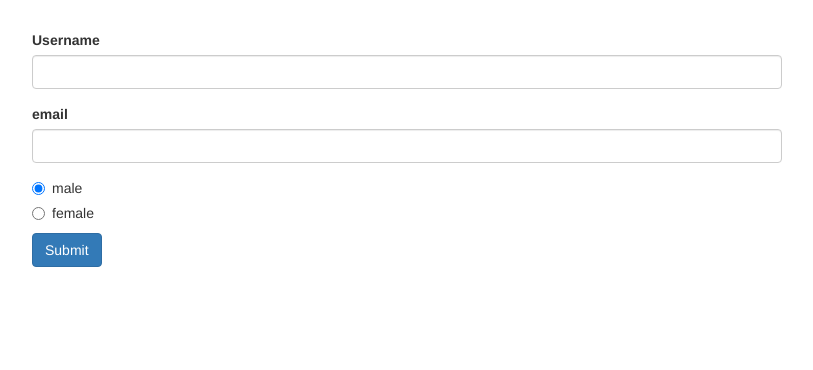
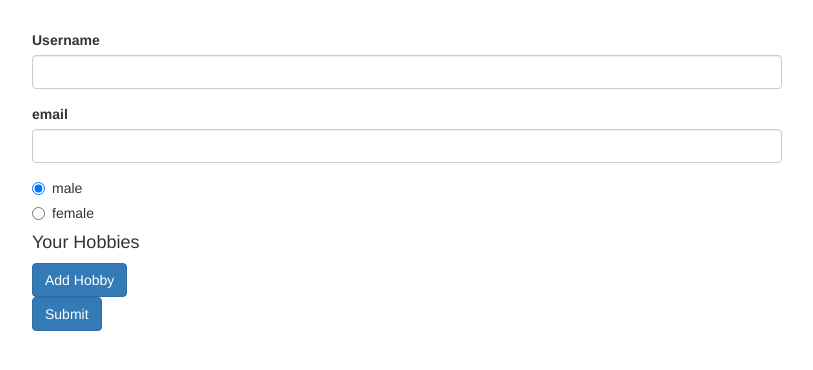
Before and after one commit to bolajiadeyemi/forms-reactive-start, an Angular app: page / in a window 1280 px wide. Shown: the top 370 px of the page, without its empty margins (233-1046 px from the left). Built offline with nearby package versions, Linux system fonts and the light colour scheme.

Commit message:
add dynamic controls

```diff
--- a/src/app/app.component.html
+++ b/src/app/app.component.html
@@ -34,6 +34,21 @@
               [value]="gender">{{ gender }}
           </label>
         </div>
+        <div formArrayName="hobbies">
+          <h4>Your Hobbies</h4>
+          <button
+          type="button"
+          class="btn btn-primary"
+          (click)="onAddHobby()"
+          >Add Hobby</button>
+
+          <div
+          class="form-control"
+          *ngFor="let hobbyControl of signupForm.get('hobbies').controls; let i = index"
+          >
+            <input type="text" class="form-control" [formControlName]="i">
+          </div>
+        </div>
         <span class="help-block"
         *ngIf="!signupForm.valid && signupForm.touched"
         >Please enter a valid data</span>
--- a/src/app/app.component.ts
+++ b/src/app/app.component.ts
@@ -1,5 +1,5 @@
 import { Component, OnInit } from '@angular/core';
-import { FormGroup, FormControl, Validators } from '@angular/forms';
+import { FormGroup, FormControl, Validators, FormArray } from '@angular/forms';
 
 @Component({
   selector: 'app-root',
@@ -17,11 +17,18 @@
         'username': new FormControl(null, Validators.required) ,// takes in three args, the  default value, validator and async validator,
         'email': new FormControl(null, [Validators.required, Validators.email]),
       }),
-      'gender': new FormControl('male')
+      'gender': new FormControl('male'),
+      'hobbies': new FormArray([])
     })
   }
 
   onSubmit(){
     console.log(this.signupForm);
   }
+
+  onAddHobby(){
+    const control = new FormControl(null, [Validators.required]);
+    //casting to formarray so that i can push new control to the form array
+    (<FormArray>this.signupForm.get('hobbies')).push(control)
+  }
 }
```
